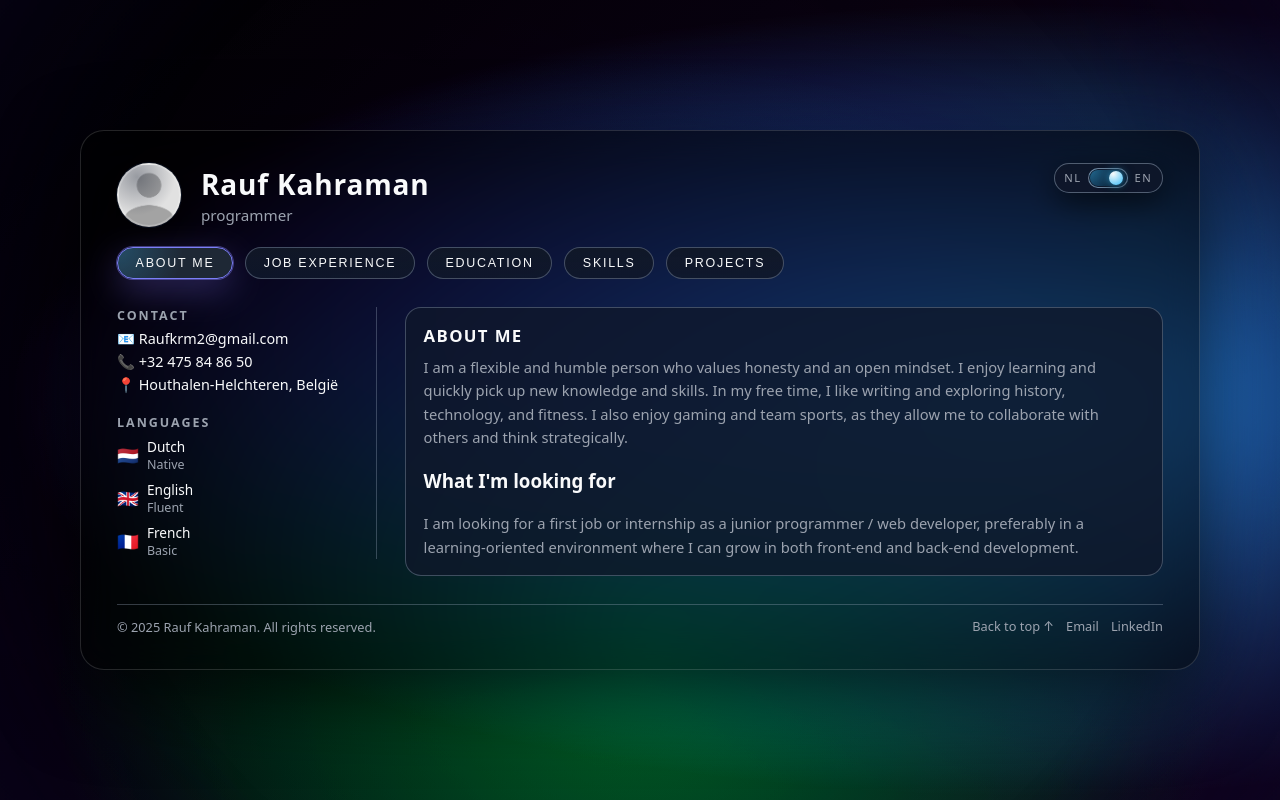
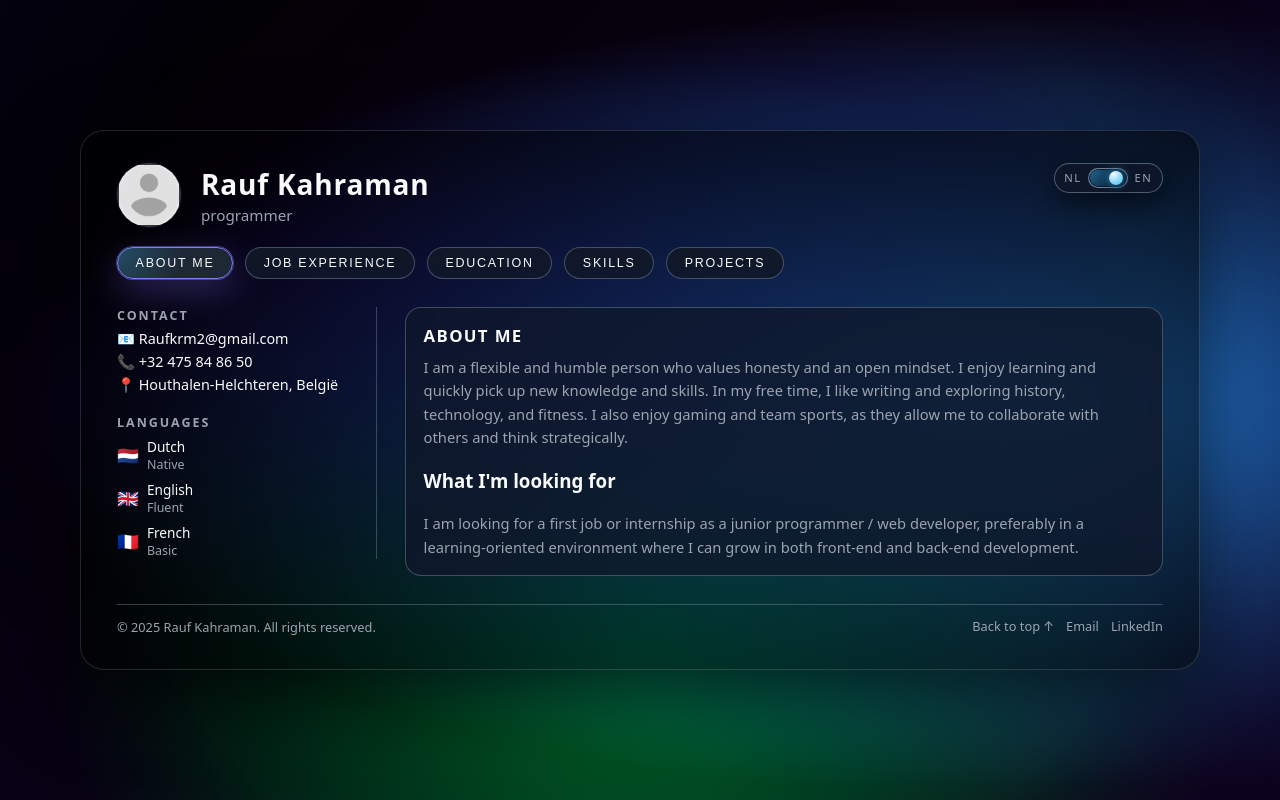
Before and after one commit to pxl-grpro-wpl1-2526/curriculum-vitae-RaufKahraman, a plain HTML site: page index.html in a window 1280 px wide. Drawn offline with Linux system fonts and the light colour scheme.

Commit message:
profiel foto fix

```diff
--- a/style/style.css
+++ b/style/style.css
@@ -150,18 +150,7 @@
     border-radius: 999px;
     border: 2px solid var(--border-strong);
 
-    /* Foto + lichte highlight */
-    background-image:
-      radial-gradient(circle at 30% 20%, rgba(15, 23, 42, 0.35), transparent 60%),
-      url("../images/profilePic.png");
-    background-repeat: no-repeat, no-repeat;
-    /* gradient gewoon centered, foto iets hoger en ingezoomd */
-    background-position:
-      center,
-      center 18%;
-    background-size:
-      auto,
-      135%;
+    background: url("../images/profilePic.png") center 20% / cover no-repeat;
 
     box-shadow:
       0 0 0 1px rgba(15, 23, 42, 0.7),
@@ -170,7 +159,6 @@
     flex-shrink: 0;
     min-width: 64px;
     min-height: 64px;
-
     transition:
       transform 0.18s ease,
       box-shadow 0.18s ease;
```
